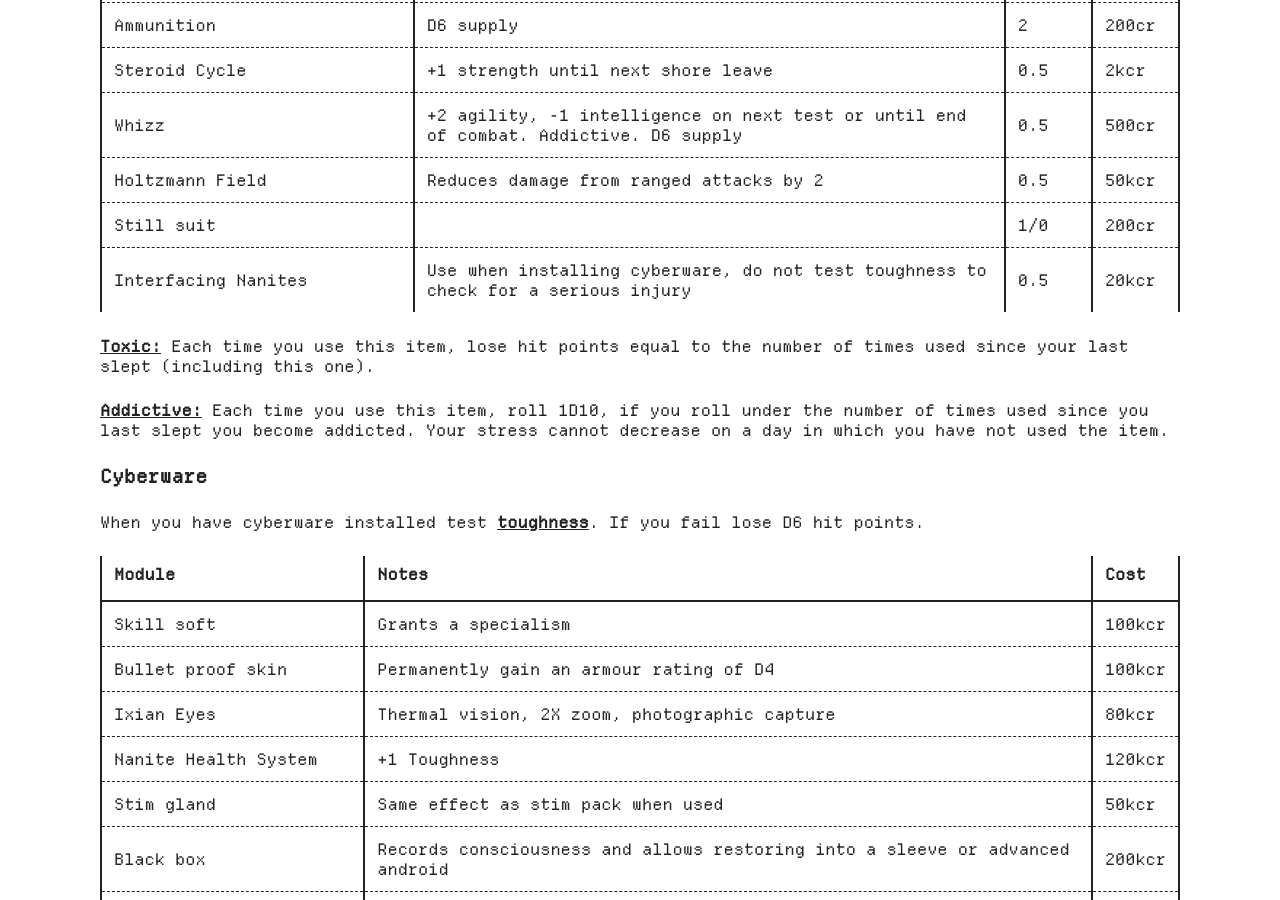
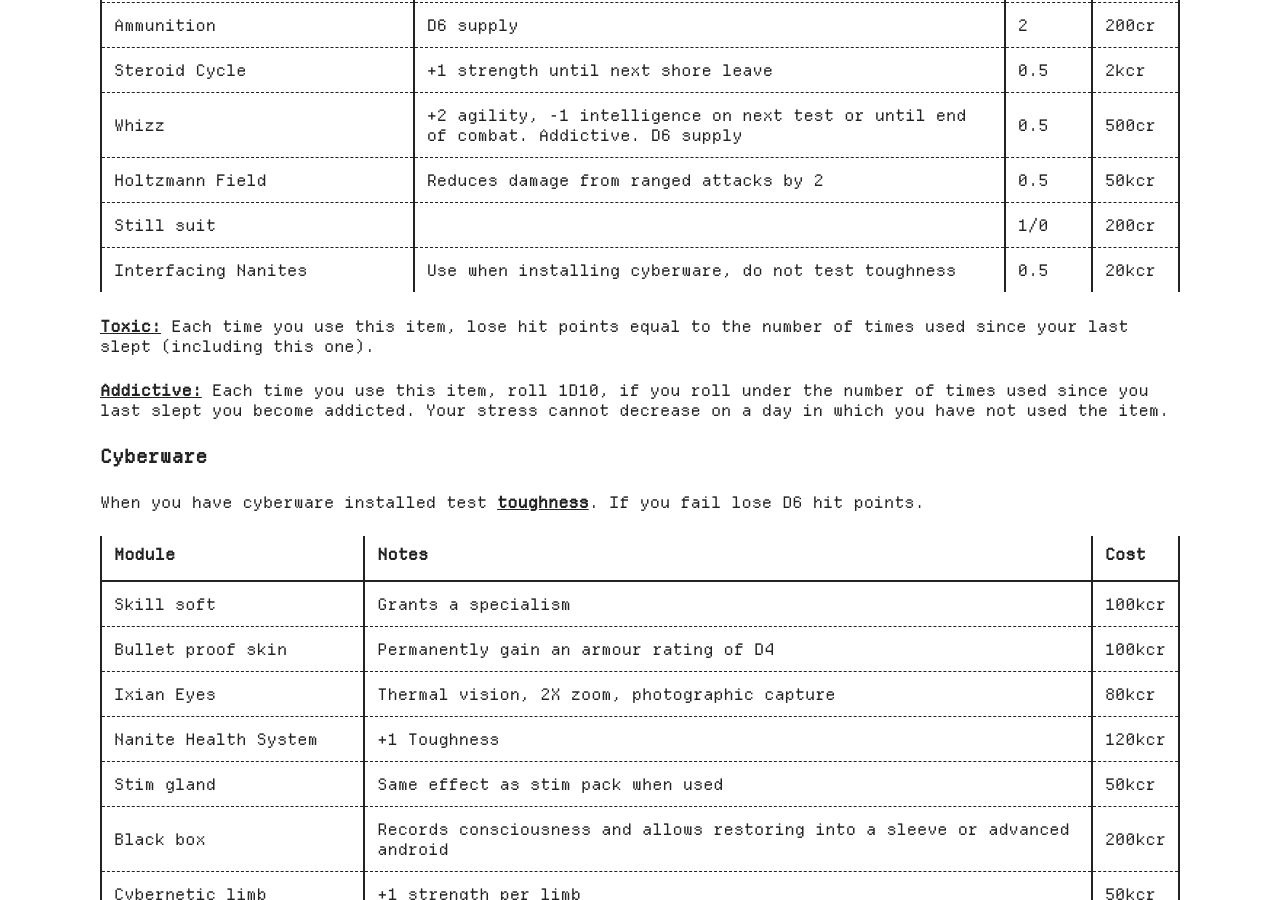
Before and after one commit to iendjinn/iendjinn, a Jekyll site: the page built from systems/sci-fi/index.html, in a window 1280 px wide and 900 px high, scrolled down 17273 px. Built offline with Jekyll 4.4.1, drawn with Linux system fonts in a browser that asks for light colours.

Commit message:
fix: wounds

```diff
--- a/systems/sci-fi/index.html
+++ b/systems/sci-fi/index.html
@@ -1745,7 +1745,7 @@ title: Sci Fi TRPG
                     </tr>
                     <tr>
                         <td>Interfacing Nanites</td>
-                        <td>Use when installing cyberware, do not test toughness to check for a serious injury</td>
+                        <td>Use when installing cyberware, do not test toughness</td>
                         <td>0.5</td>
                         <td>20kcr</td>
                     </tr>
```
